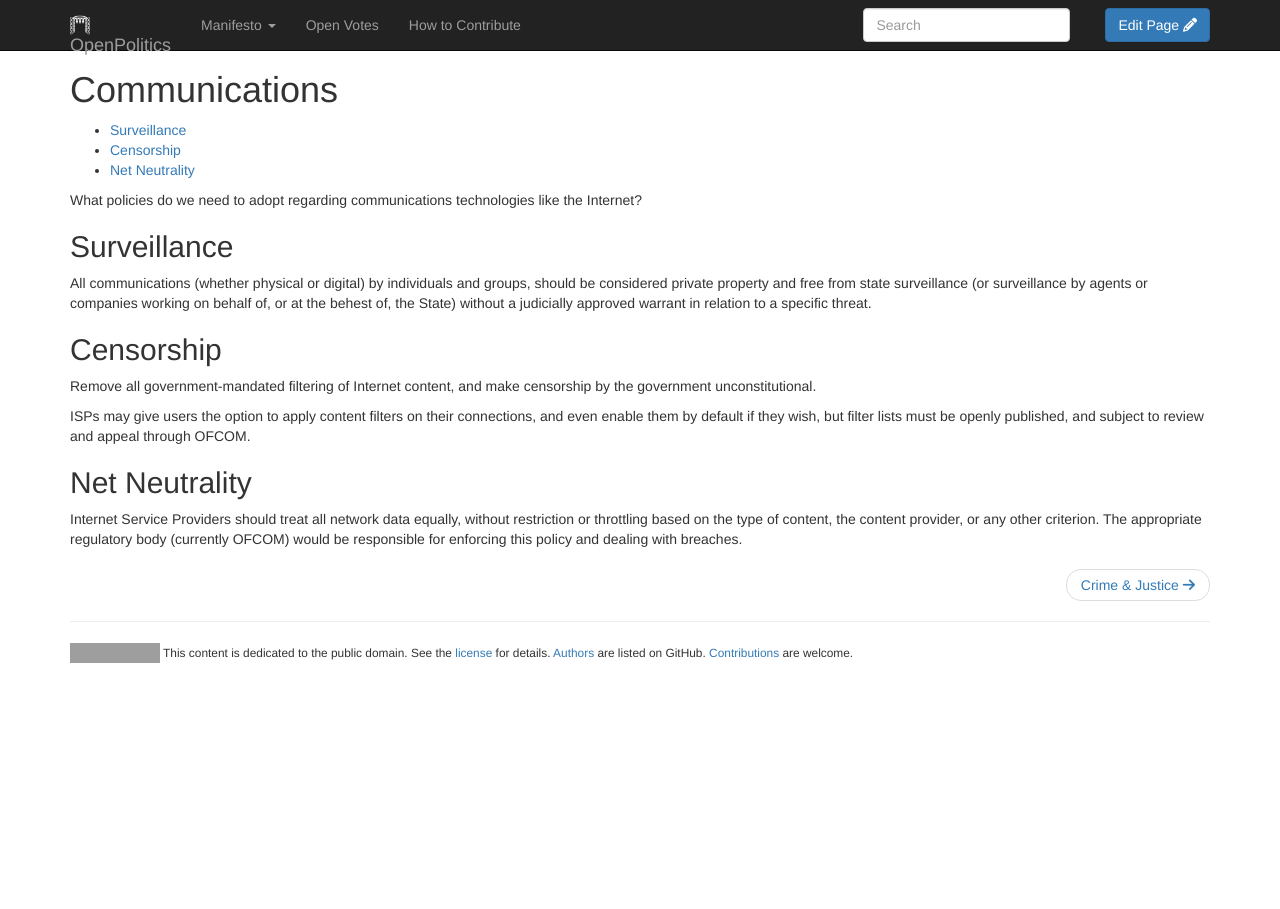
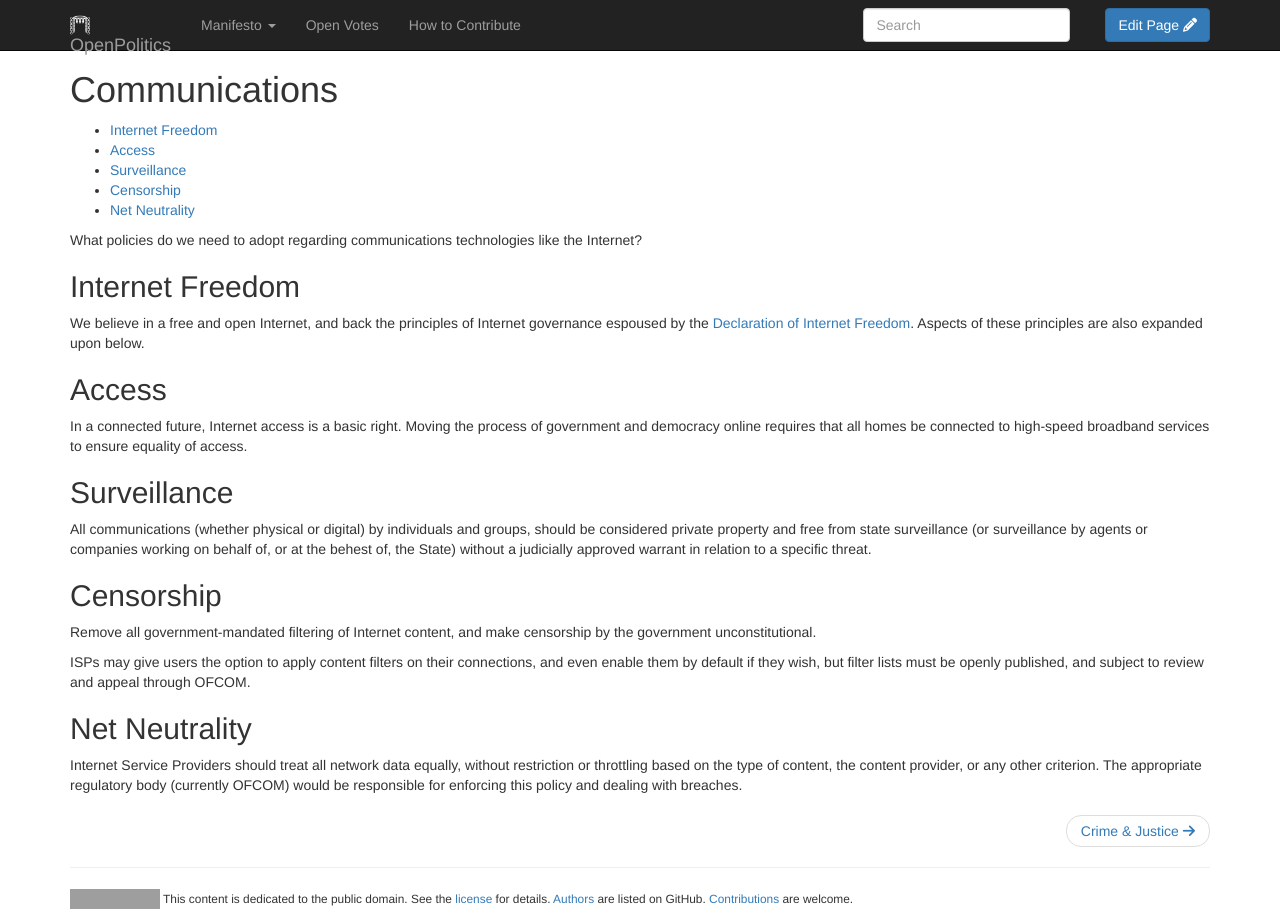
Before and after one commit to openpolitics/manifesto, a Jekyll site: the page built from manifesto/communications.md, in a window 1280 px wide. Built offline with Jekyll 4.4.1, drawn with Linux system fonts in a browser that asks for light colours; nearby versions of some CDN libraries; library files that are not in the unit come from our copies; grey boxes are pictures that could not be loaded.

Commit message:
Declaration of Internet Freedom
Resolves #16

```diff
--- a/manifesto/communications.md
+++ b/manifesto/communications.md
@@ -7,6 +7,14 @@ published: true
 {:toc}
 
 What policies do we need to adopt regarding communications technologies like the Internet?
+
+## Internet Freedom
+
+We believe in a free and open Internet, and back the principles of Internet governance espoused by the [Declaration of Internet Freedom](http://www.internetdeclaration.org/freedom). Aspects of these principles are also expanded upon below.
+
+## Access
+
+In a connected future, Internet access is a basic right. Moving the process of government and democracy online requires that all homes be connected to high-speed broadband services to ensure equality of access.
 
 ## Surveillance
 
```
